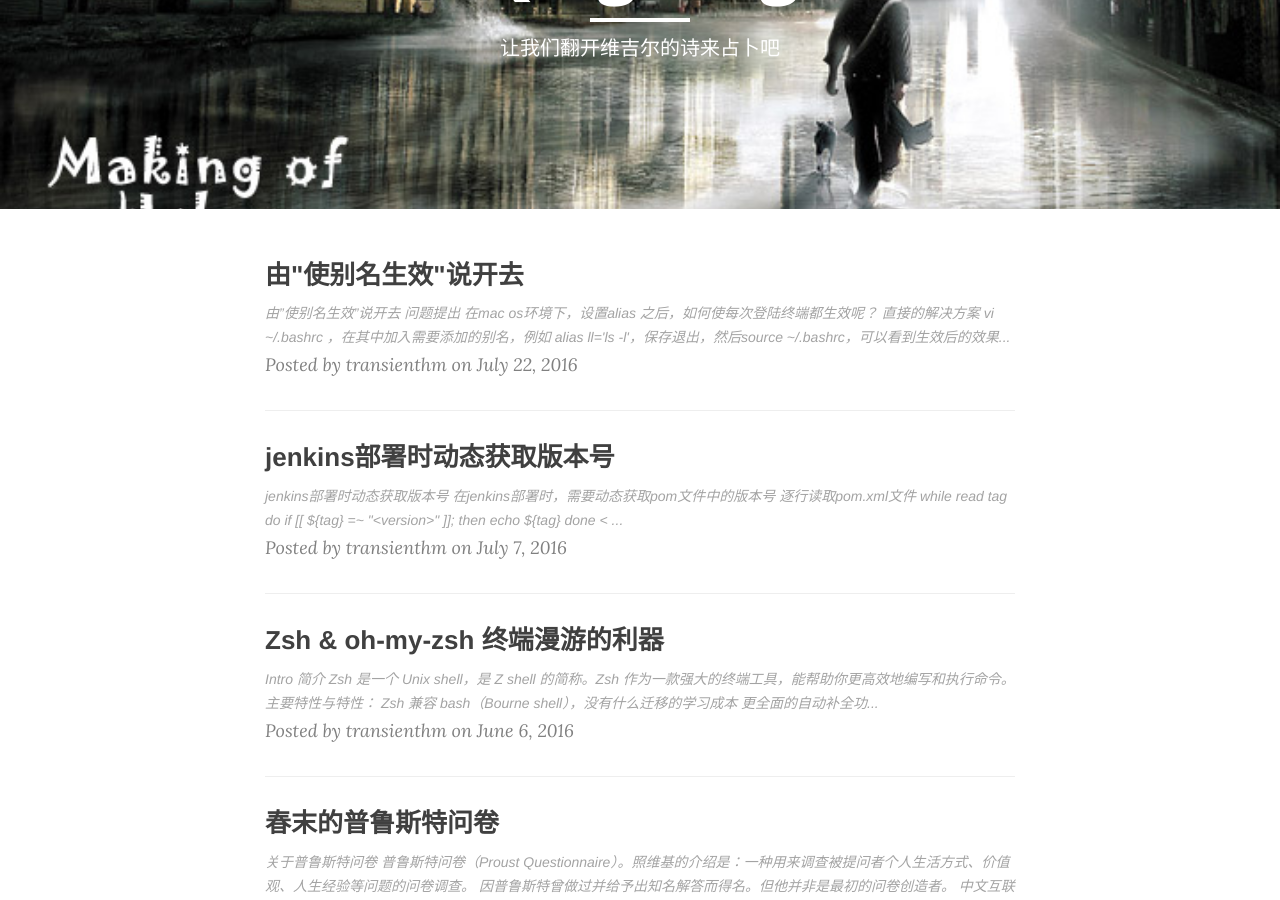
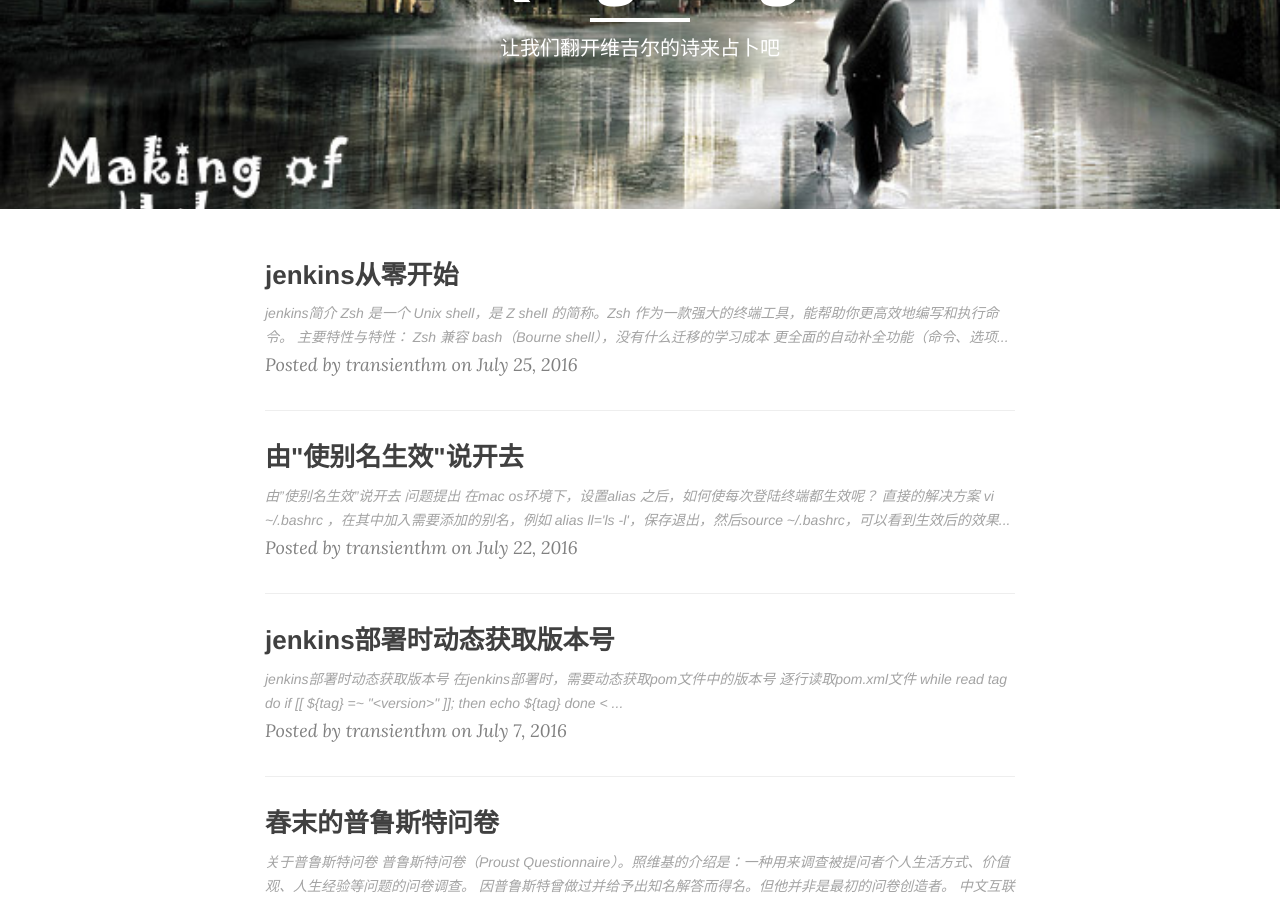
Before and after one commit to transienthm/blog, a Jekyll site: the page built from index.html, in a window 1280 px wide and 900 px high, scrolled down 219 px. Built offline with Jekyll 4.4.1, drawn with Linux system fonts in a browser that asks for light colours; nearby versions of some CDN libraries; the list of posts is cut into pages by our own code.

Commit message:
Update and rename 2016-06-06-Your-Zsh.md to 2016-07-25-jenkins从零开始.md

```diff
--- a/_posts/2016-06-06-Your-Zsh.md
+++ b/_posts/2016-07-25-jenkins从零开始.md
@@ -1,17 +1,13 @@
 ---
 layout: post
-title: Zsh & oh-my-zsh 终端漫游的利器
+title: jenkins从零开始
 categories: [blog ]
 tags: [Mac, ]
-description: 打造一个得心应手的终端工具
+description: 从零开始搭建持续集成环境jenkins
 ---
 
 
-## Intro 简介
-
-<figure>
-    <img src="http://dreamofbook.qiniudn.com/ZshLogoDisplay.png">
-</figure>
+## jenkins简介
 
 
 Zsh 是一个 Unix shell，是 Z shell 的简称。Zsh 作为一款强大的终端工具，能帮助你更高效地编写和执行命令。
```
